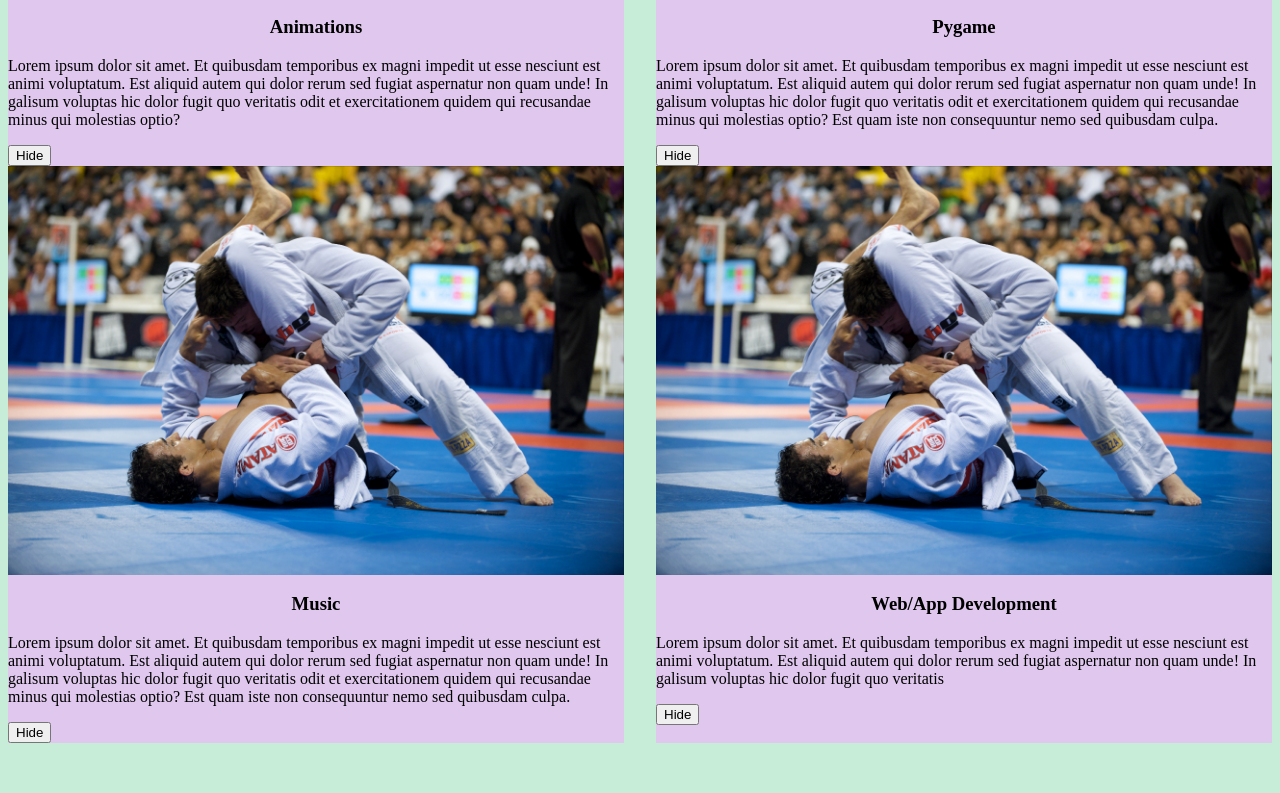
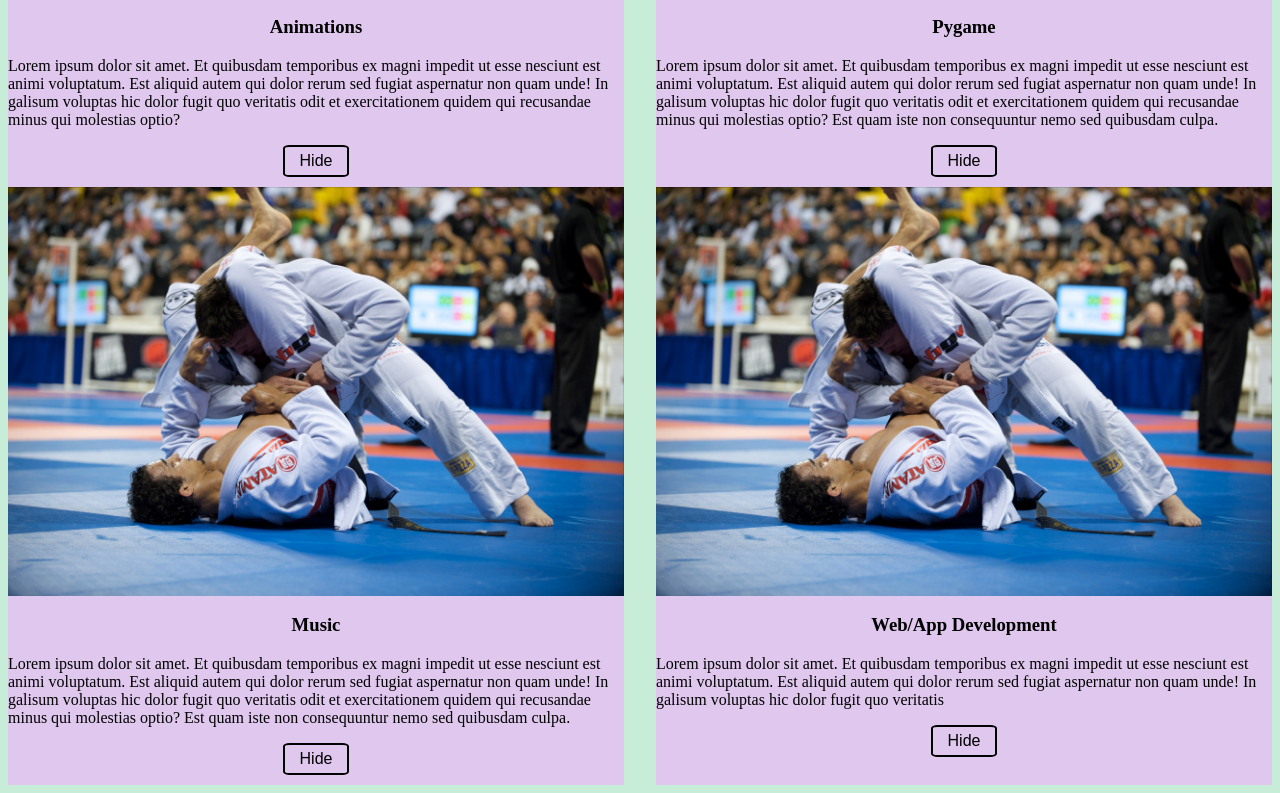
Before and after one commit to Taha-Hassan-Git/Project-Gallery, a plain HTML site: page ProjectGallery.html in a window 1280 px wide. Shown: the part 420-1213 px from the top of the page. Before the commit the page ends 1171 px from the top, so only its background shows below. Drawn offline with Linux system fonts and the light colour scheme.

Commit message:
Styled the buttons

```diff
--- a/ProjectGallery.css
+++ b/ProjectGallery.css
@@ -9,17 +9,19 @@
 body {
     background: var(--color2);
 }
-.cards {
-
-}
 
 .card {
 
     background-color: var(--color1);
+    text-align: center;
 }
 
 h1 {
     text-align: center;
+}
+
+p {
+    text-align: left;
 }
 
 img {
@@ -27,6 +29,29 @@ img {
     border: 0;
     width: 100%;
     height: auto;
+}
+
+.button {
+  background-color: var(--color1);
+  border: 2px solid black;
+  color: black;
+  padding: 5px 15px;
+  text-align: center;
+  text-decoration: none;
+  font-size: 16px;
+  margin-bottom: 10px;
+  transition-duration: 0.4s;
+  cursor: pointer;
+  border-radius: 10%;
+  -webkit-border-radius: 10%;
+  -moz-border-radius: 10%;
+  -ms-border-radius: 10%;
+  -o-border-radius: 10%;
+}
+
+.button:hover {
+    background-color: var(--color4);
+    padding: 6px 16px;
 }
 
 @media screen and (min-width: 35em) {
--- a/ProjectGallery.html
+++ b/ProjectGallery.html
@@ -24,7 +24,7 @@
                     <div id="animation">
                     <p>Lorem ipsum dolor sit amet. Et quibusdam temporibus ex magni impedit ut esse nesciunt est animi voluptatum. Est aliquid autem qui dolor rerum sed fugiat aspernatur non quam unde! In galisum voluptas hic dolor fugit quo veritatis odit et exercitationem quidem qui recusandae minus qui molestias optio?</p>
                     </div>
-                    <button name="animation" onclick="myFunction(this)">Hide</button>
+                    <button class="button" name="animation" onclick="myFunction(this)">Hide</button>
                 </article>
                 <article class="card">
                     <img src="ProjectPic.jpg">
@@ -33,7 +33,7 @@
                     <p>Lorem ipsum dolor sit amet. Et quibusdam temporibus ex magni impedit ut esse nesciunt est animi voluptatum. Est aliquid autem qui dolor rerum sed fugiat aspernatur non quam unde! In galisum voluptas hic dolor fugit quo veritatis odit et exercitationem quidem qui recusandae minus qui molestias optio? Est quam iste non consequuntur nemo sed quibusdam culpa.
                     </p>
                     </div>
-                    <button name="pygame" onclick="myFunction(this)">Hide</button>
+                    <button class="button" name="pygame" onclick="myFunction(this)">Hide</button>
                 </article>
                 <article class="card">
                     <img src="ProjectPic.jpg">
@@ -42,7 +42,7 @@
                     <p>Lorem ipsum dolor sit amet. Et quibusdam temporibus ex magni impedit ut esse nesciunt est animi voluptatum. Est aliquid autem qui dolor rerum sed fugiat aspernatur non quam unde! In galisum voluptas hic dolor fugit quo veritatis odit et exercitationem quidem qui recusandae minus qui molestias optio? Est quam iste non consequuntur nemo sed quibusdam culpa.
                     </p>
                     </div>
-                    <button name="music" onclick="myFunction(this)">Hide</button>
+                    <button class="button" name="music" onclick="myFunction(this)">Hide</button>
                 </article>
                 <article class="card">
                     <img src="ProjectPic.jpg">
@@ -50,7 +50,7 @@
                     <div id="webdev">
                     <p>Lorem ipsum dolor sit amet. Et quibusdam temporibus ex magni impedit ut esse nesciunt est animi voluptatum. Est aliquid autem qui dolor rerum sed fugiat aspernatur non quam unde! In galisum voluptas hic dolor fugit quo veritatis </p>
                     </div>
-                    <button name="webdev" onclick="myFunction(this)">Hide</button>
+                    <button class="button" name="webdev" onclick="myFunction(this)">Hide</button>
                 </article>
             </section>
         </div>
```
